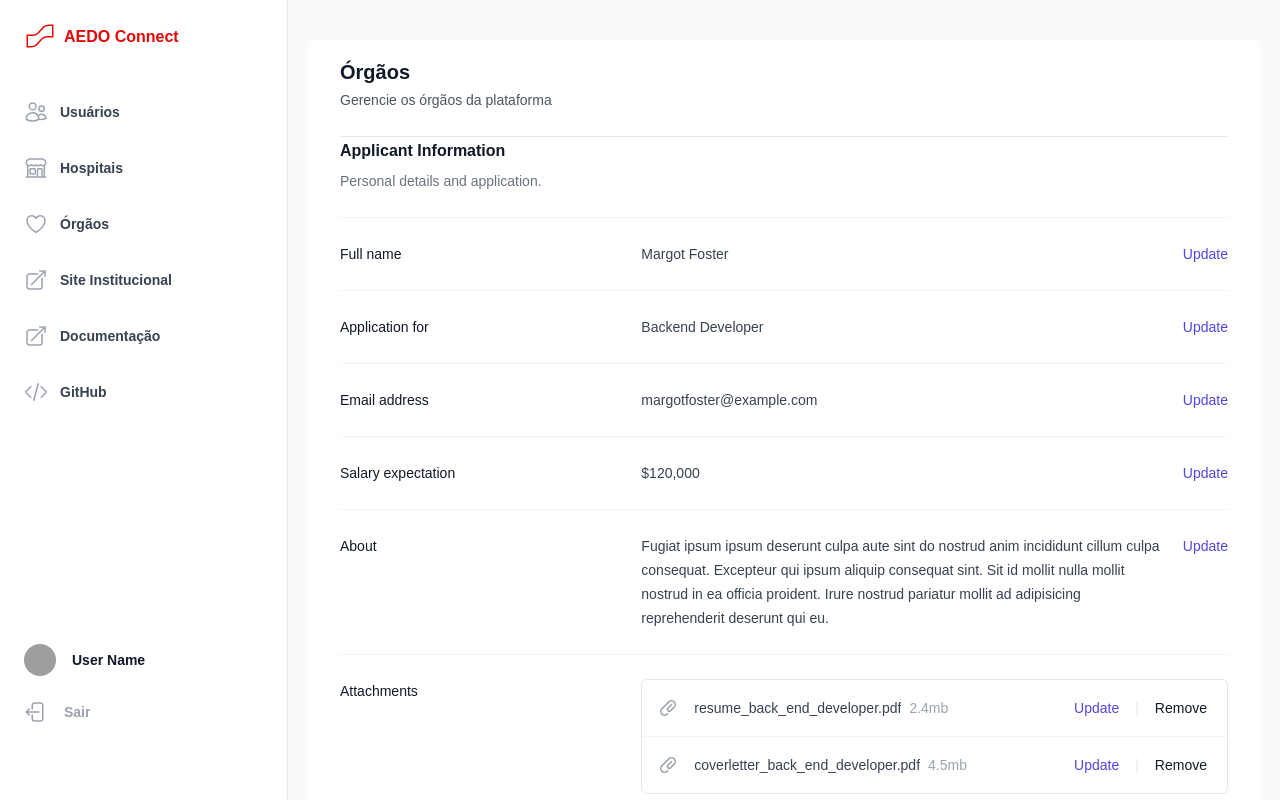
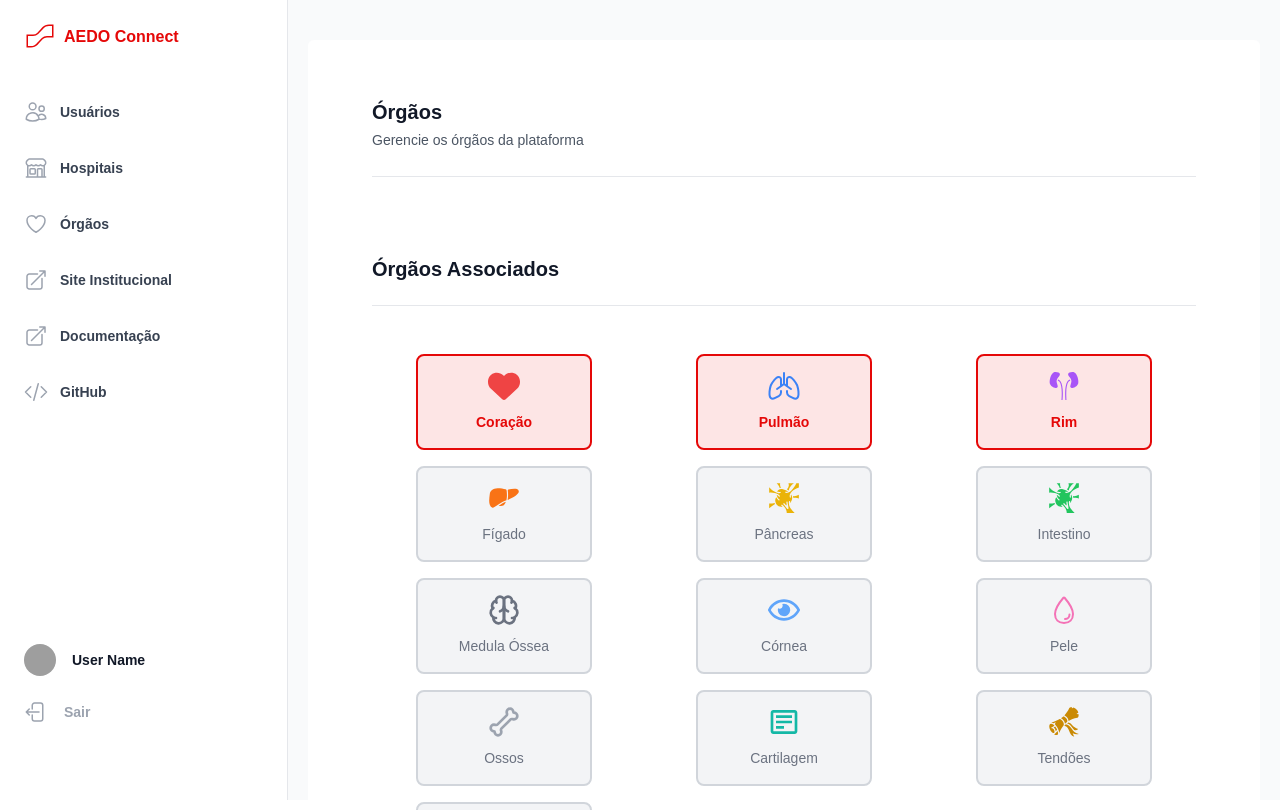
Before and after one commit to segabrielcarvalho/aeedo-connect-admin, a Next.js app: page /dashboard/orgaos in a window 1280 px wide. Shown: the top 810 px of the page. Built offline with nearby package versions, Linux system fonts and the light colour scheme; grey boxes are pictures that could not be loaded.

Commit message:
FEAT: tela orgaos

```diff
--- a/src/app/dashboard/orgaos/_/components/OrgaosTable.tsx
+++ b/src/app/dashboard/orgaos/_/components/OrgaosTable.tsx
@@ -1,129 +1,68 @@
-'use client'
-import { PaperClipIcon } from '@heroicons/react/20/solid'
+"use client";
 
-export default function OrgaosTable() {
+import Button from "@/components/Button";
+import routes from "@/routes";
+import { useRouter } from "next/navigation";
+import React, { useState } from "react";
+import SectionHeading from "../../../../../components/SectionHeading";
+import SelectableButton from "../../../../../components/SelectableButton";
+import { organIcons } from "../../../users/create/page";
+
+interface OrganSectionProps {
+  userOrgans: string[];
+}
+
+const OrgaosTable: React.FC<OrganSectionProps> = ({ userOrgans }) => {
+
+  const organsList = Object.keys(organIcons);
+
+  const [selectedOrgans, setSelectedOrgans] = useState<string[]>(userOrgans);
+
+  const router = useRouter();
+
+  const toggleOrganSelection = (organ: string) => {
+    setSelectedOrgans((prev) =>
+      prev.includes(organ) ? prev.filter((o) => o !== organ) : [...prev, organ]
+    );
+  };
+
   return (
-    <>
-      <div className="px-4 sm:px-0">
-        <h3 className="text-base/7 font-semibold text-gray-900">Applicant Information</h3>
-        <p className="mt-1 max-w-2xl text-sm/6 text-gray-500">Personal details and application.</p>
-      </div>
-      <div className="mt-6 border-t border-gray-100">
-        <dl className="divide-y divide-gray-100">
-          <div className="px-4 py-6 sm:grid sm:grid-cols-3 sm:gap-4 sm:px-0">
-            <dt className="text-sm/6 font-medium text-gray-900">Full name</dt>
-            <dd className="mt-1 flex text-sm/6 text-gray-700 sm:col-span-2 sm:mt-0">
-              <span className="grow">Margot Foster</span>
-              <span className="ml-4 shrink-0">
-                <button type="button" className="rounded-md bg-white font-medium text-indigo-600 hover:text-indigo-500">
-                  Update
-                </button>
-              </span>
-            </dd>
-          </div>
-          <div className="px-4 py-6 sm:grid sm:grid-cols-3 sm:gap-4 sm:px-0">
-            <dt className="text-sm/6 font-medium text-gray-900">Application for</dt>
-            <dd className="mt-1 flex text-sm/6 text-gray-700 sm:col-span-2 sm:mt-0">
-              <span className="grow">Backend Developer</span>
-              <span className="ml-4 shrink-0">
-                <button type="button" className="rounded-md bg-white font-medium text-indigo-600 hover:text-indigo-500">
-                  Update
-                </button>
-              </span>
-            </dd>
-          </div>
-          <div className="px-4 py-6 sm:grid sm:grid-cols-3 sm:gap-4 sm:px-0">
-            <dt className="text-sm/6 font-medium text-gray-900">Email address</dt>
-            <dd className="mt-1 flex text-sm/6 text-gray-700 sm:col-span-2 sm:mt-0">
-              <span className="grow">margotfoster@example.com</span>
-              <span className="ml-4 shrink-0">
-                <button type="button" className="rounded-md bg-white font-medium text-indigo-600 hover:text-indigo-500">
-                  Update
-                </button>
-              </span>
-            </dd>
-          </div>
-          <div className="px-4 py-6 sm:grid sm:grid-cols-3 sm:gap-4 sm:px-0">
-            <dt className="text-sm/6 font-medium text-gray-900">Salary expectation</dt>
-            <dd className="mt-1 flex text-sm/6 text-gray-700 sm:col-span-2 sm:mt-0">
-              <span className="grow">$120,000</span>
-              <span className="ml-4 shrink-0">
-                <button type="button" className="rounded-md bg-white font-medium text-indigo-600 hover:text-indigo-500">
-                  Update
-                </button>
-              </span>
-            </dd>
-          </div>
-          <div className="px-4 py-6 sm:grid sm:grid-cols-3 sm:gap-4 sm:px-0">
-            <dt className="text-sm/6 font-medium text-gray-900">About</dt>
-            <dd className="mt-1 flex text-sm/6 text-gray-700 sm:col-span-2 sm:mt-0">
-              <span className="grow">
-                Fugiat ipsum ipsum deserunt culpa aute sint do nostrud anim incididunt cillum culpa consequat. Excepteur
-                qui ipsum aliquip consequat sint. Sit id mollit nulla mollit nostrud in ea officia proident. Irure
-                nostrud pariatur mollit ad adipisicing reprehenderit deserunt qui eu.
-              </span>
-              <span className="ml-4 shrink-0">
-                <button type="button" className="rounded-md bg-white font-medium text-indigo-600 hover:text-indigo-500">
-                  Update
-                </button>
-              </span>
-            </dd>
-          </div>
-          <div className="px-4 py-6 sm:grid sm:grid-cols-3 sm:gap-4 sm:px-0">
-            <dt className="text-sm/6 font-medium text-gray-900">Attachments</dt>
-            <dd className="mt-1 text-sm/6 text-gray-700 sm:col-span-2 sm:mt-0">
-              <ul role="list" className="divide-y divide-gray-100 rounded-md border border-gray-200">
-                <li className="flex items-center justify-between py-4 pl-4 pr-5 text-sm/6">
-                  <div className="flex w-0 flex-1 items-center">
-                    <PaperClipIcon aria-hidden="true" className="size-5 shrink-0 text-gray-400" />
-                    <div className="ml-4 flex min-w-0 flex-1 gap-2">
-                      <span className="truncate font-medium">resume_back_end_developer.pdf</span>
-                      <span className="shrink-0 text-gray-400">2.4mb</span>
-                    </div>
-                  </div>
-                  <div className="ml-4 flex shrink-0 space-x-4">
-                    <button
-                      type="button"
-                      className="rounded-md bg-white font-medium text-indigo-600 hover:text-indigo-500"
-                    >
-                      Update
-                    </button>
-                    <span aria-hidden="true" className="text-gray-200">
-                      |
-                    </span>
-                    <button type="button" className="rounded-md bg-white font-medium text-gray-900 hover:text-gray-800">
-                      Remove
-                    </button>
-                  </div>
-                </li>
-                <li className="flex items-center justify-between py-4 pl-4 pr-5 text-sm/6">
-                  <div className="flex w-0 flex-1 items-center">
-                    <PaperClipIcon aria-hidden="true" className="size-5 shrink-0 text-gray-400" />
-                    <div className="ml-4 flex min-w-0 flex-1 gap-2">
-                      <span className="truncate font-medium">coverletter_back_end_developer.pdf</span>
-                      <span className="shrink-0 text-gray-400">4.5mb</span>
-                    </div>
-                  </div>
-                  <div className="ml-4 flex shrink-0 space-x-4">
-                    <button
-                      type="button"
-                      className="rounded-md bg-white font-medium text-indigo-600 hover:text-indigo-500"
-                    >
-                      Update
-                    </button>
-                    <span aria-hidden="true" className="text-gray-200">
-                      |
-                    </span>
-                    <button type="button" className="rounded-md bg-white font-medium text-gray-900 hover:text-gray-800">
-                      Remove
-                    </button>
-                  </div>
-                </li>
-              </ul>
-            </dd>
-          </div>
-        </dl>
-      </div>
-    </>
-  )
-}
+    <div>
+      <form className="space-y-12 w-full">
+        <SectionHeading title="Órgãos Associados" />
+        <div className="grid sm:grid-cols-3 2xl:grid-cols-7 gap-4">
+          {organsList.map((organ) => (
+            <SelectableButton
+              key={organ}
+              isSelected={selectedOrgans.includes(organ)}
+              label={organ}
+              onClick={() => toggleOrganSelection(organ)}
+              icon={organIcons[organ as keyof typeof organIcons]}
+            />
+          ))}
+        </div>
+        <div className="mt-6 flex items-center justify-end gap-x-3">
+          <Button
+            variant="outline"
+            color="primary"
+            type="button"
+            className="rounded-md px-5"
+            onClick={() => router.push(routes.dashboard.users.path)}
+          >
+            Cancelar
+          </Button>
+          <Button
+            variant="solid"
+            color="secondary"
+            className="rounded-md px-12"
+            type="submit"
+          >
+            Criar
+          </Button>
+        </div>
+      </form>
+    </div>
+  );
+};
+
+export default OrgaosTable;
--- a/src/app/dashboard/orgaos/_/index.tsx
+++ b/src/app/dashboard/orgaos/_/index.tsx
@@ -3,13 +3,17 @@ import OrgaosTable from "./components/OrgaosTable";
 
 export const Orgaos = () => {
   return (
-    <>
-      <SectionHeading
-        title="Órgãos"
-        description="Gerencie os órgãos da plataforma"
-      />
+    <div className="mx-auto lg:flex lg:gap-x-16 lg:px-8">
+      <main className="px-4 py-10 sm:px-6 lg:flex-auto lg:px-0 ">
+        <div className="mx-auto max-w-2xl space-y-16 sm:space-y-20 lg:mx-0 lg:max-w-none">
+          <SectionHeading
+            title="Órgãos"
+            description="Gerencie os órgãos da plataforma"
+          />
 
-      <OrgaosTable />
-    </>
-  )
+          <OrgaosTable userOrgans={["Coração", "Pulmão", "Rim"]} />
+        </div>
+      </main>
+    </div>
+  );
 };
```
